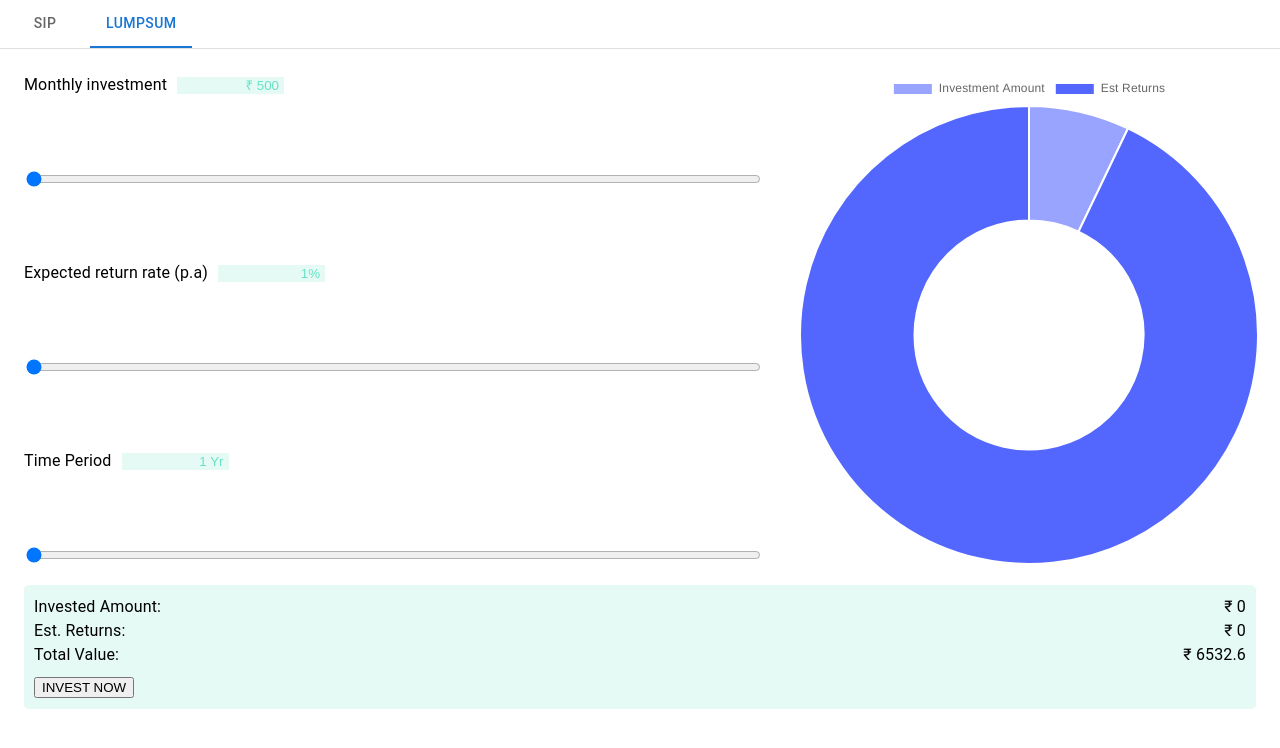
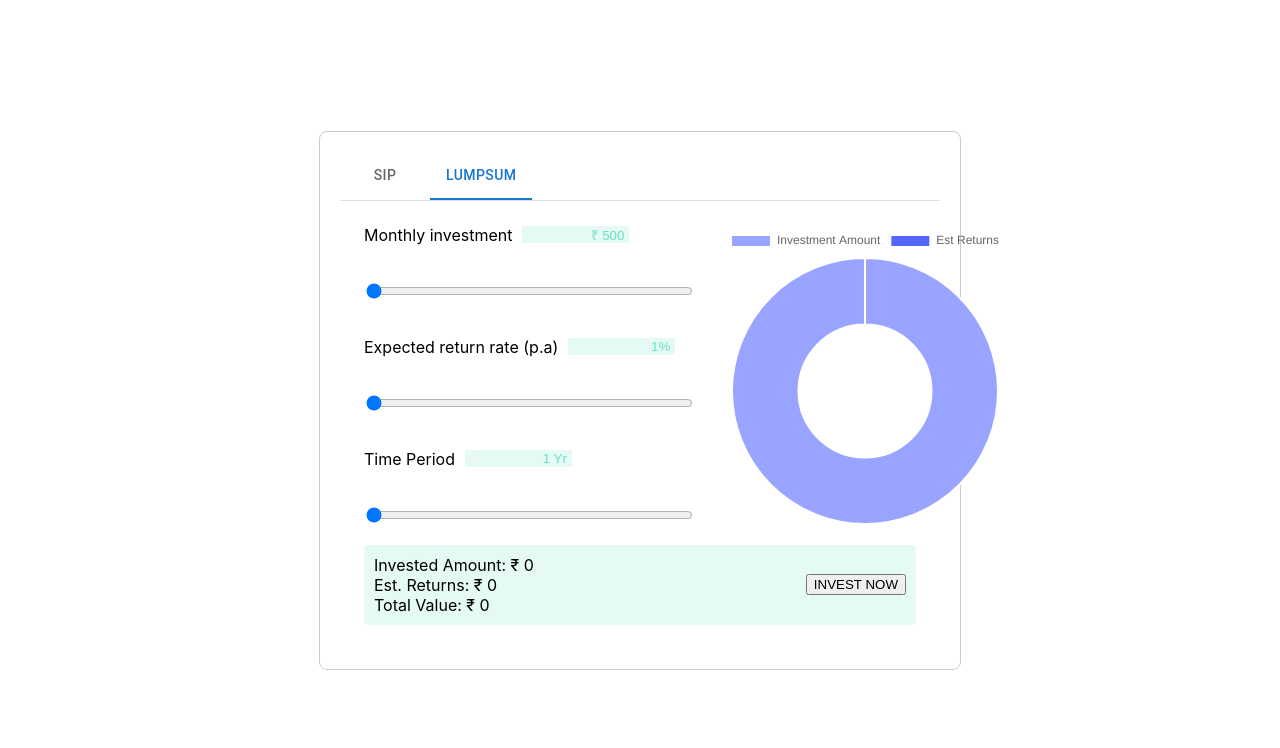
Before and after one commit to j4sumit/sipcalculator, a React (Create React App) app: page / in a window 1280 px wide. Both pictures are taken after a click on the tab "LUMPSUM". Shown: the top 748 px of the page. Built offline with nearby package versions, Linux system fonts and the light colour scheme.

Commit message:
Sip and LumpSum component added inside border

```diff
--- a/src/Component/Calculator.js
+++ b/src/Component/Calculator.js
@@ -5,30 +5,33 @@ import TabContext from '@mui/lab/TabContext';
 import TabList from '@mui/lab/TabList';
 import TabPanel from '@mui/lab/TabPanel';
 import Sip from './Sip';
-import LumpSum from './LumpSum.js';
+import LumpSum from './LumpSum';
 
 export default function Calculator() {
   const [value, setValue] = useState('1');
+
   const handleChange = (event, newValue) => {
     setValue(newValue);
   };
 
   return (
-    <Box sx={{ width: '100%', typography: 'body1' }}>
+    <div style={{ display: 'flex', justifyContent: 'center', alignItems: 'center', height: '100vh' }}>
+      <Box sx={{ width: '600px', border: '1px solid #ccc', borderRadius: '8px', padding: '20px' }}>
         <TabContext value={value}>
           <Box sx={{ borderBottom: 1, borderColor: 'divider' }}>
             <TabList onChange={handleChange} aria-label="lab API tabs example">
               <Tab label="SIP" value="1" />
-            <Tab label="Lumpsum" value="2" />
+              <Tab label="LumpSum" value="2" />
             </TabList>
           </Box>
           <TabPanel value="1">
-          {value === '1' && <Sip />}
+            <Sip />
           </TabPanel>
           <TabPanel value="2">
-          {value === '2' && <LumpSum />}
+            <LumpSum />
           </TabPanel>
         </TabContext>
       </Box>
+    </div>
   );
 }
--- a/src/Component/LumpSum.js
+++ b/src/Component/LumpSum.js
@@ -1,6 +1,5 @@
 import React, { useState } from 'react';
 import { Doughnut } from 'react-chartjs-2';
-import './LumpSum.css';
 
 const LumpSum = () => {
   const [investment, setInvestment] = useState(500);
@@ -22,39 +21,49 @@ const LumpSum = () => {
   const calculateEstReturns = () => {
     const monthlyRate = returnRate / 12 / 100;
     const numPayments = timePeriod * 12;
-
-    const amount =
-      investment *
-      ((Math.pow(1 + monthlyRate, numPayments) - 1) / monthlyRate) *
-      (1 + monthlyRate);
-
-    return amount.toFixed(2);
+    const amount = investment* (Math.pow((1 + monthlyRate, numPayments)-1)/monthlyRate)*(1+monthlyRate);
+    return amount;
   };
-
-  const totalValue = parseFloat(investment) + parseFloat(calculateEstReturns());
 
   const data = {
     labels: ['Investment Amount', 'Est Returns'],
     datasets: [
       {
-        data: [investment, totalValue],
+        data: [investment, calculateEstReturns()],
         backgroundColor: ['#98a4ff', '#5367ff'],
-        hoverBackgroundColor: ['#98a4ff', '#5367ff'],
+        // hoverBackgroundColor: ['#98a4ff', '#5367ff'],
       },
     ],
   };
 
   return (
-    <div className="LumpSum-container">
-      <div className="row">
-        <div className="left-column">
-          <div className="input-container">
-            <label>Monthly investment</label>
+    <div style={{ display: 'flex', flexDirection: 'column' }}>
+      <div style={{ display: 'flex' }}>
+        <div
+          style={{
+            flex: '0 0 60%',
+            marginRight: '20px',
+            display: 'flex',
+            flexDirection: 'column',
+            justifyContent: 'space-between',
+          }}
+        >
+          <div style={{ display: 'flex', alignItems: 'center' }}>
+            <label style={{ marginRight: '10px', textAlign: 'left' }}>
+              Monthly investment
+            </label>
             <input
               type="text"
               value={`₹ ${investment}`}
               readOnly
-              className="input-text"
+              style={{
+                width: '100px',
+                backgroundColor: '#e5faf5',
+                color: '#66e3c4',
+                textAlign: 'right',
+                paddingRight: '5px',
+                border: 'none',
+              }}
             />
           </div>
           <input
@@ -64,13 +73,22 @@ const LumpSum = () => {
             value={investment}
             onChange={handleInvestmentChange}
           />
-          <div className="input-container">
-            <label>Expected return rate (p.a)</label>
+          <div style={{ display: 'flex', alignItems: 'center' }}>
+            <label style={{ marginRight: '10px', textAlign: 'left' }}>
+              Expected return rate (p.a)
+            </label>
             <input
               type="text"
               value={`${returnRate}%`}
               readOnly
-              className="input-text"
+              style={{
+                width: '100px',
+                backgroundColor: '#e5faf5',
+                color: '#66e3c4',
+                textAlign: 'right',
+                paddingRight: '5px',
+                border: 'none',
+              }}
             />
           </div>
           <input
@@ -80,13 +98,22 @@ const LumpSum = () => {
             value={returnRate}
             onChange={handleReturnRateChange}
           />
-          <div className="input-container">
-            <label>Time Period</label>
+          <div style={{ display: 'flex', alignItems: 'center' }}>
+            <label style={{ marginRight: '10px', textAlign: 'left' }}>
+              Time Period
+            </label>
             <input
               type="text"
               value={`${timePeriod} Yr`}
               readOnly
-              className="input-text"
+              style={{
+                width: '100px',
+                backgroundColor: '#e5faf5',
+                color: '#66e3c4',
+                textAlign: 'right',
+                paddingRight: '5px',
+                border: 'none',
+              }}
             />
           </div>
           <input
@@ -97,24 +124,42 @@ const LumpSum = () => {
             onChange={handleTimePeriodChange}
           />
         </div>
-        <div className="right-column">
+        <div style={{ flex: '0 0 40%' }}>
           <Doughnut data={data} />
         </div>
       </div>
-      <div className="result-container">
-        <div className="result-item">
-          <span>Invested Amount:</span>
-          <span>₹ 0</span>
+      <div
+        style={{
+          marginTop: '20px',
+          textAlign: 'left',
+          backgroundColor: '#e5faf5',
+          padding: '10px',
+          borderRadius: '5px',
+        }}
+      >
+        <div
+          style={{
+            display: 'flex',
+            justifyContent: 'space-between',
+            alignItems: 'center',
+          }}
+        >
+          <div>
+            <div>
+              <label>Invested Amount: <span>₹ 0</span></label>
+
+            </div>
+            <div>
+              <label>Est. Returns: <span>₹ 0</span></label>
+
+            </div>
+            <div>
+              <label>Total Value: <span>₹ 0</span></label>
+
+            </div>
+          </div>
+          <button>INVEST NOW</button>
         </div>
-        <div className="result-item">
-          <span>Est. Returns:</span>
-          <span>₹ 0</span>
-        </div>
-        <div className="result-item">
-          <span>Total Value:</span>
-          <span>₹ {totalValue}</span>
-        </div>
-        <button>INVEST NOW</button>
       </div>
     </div>
   );
--- a/src/Component/Sip.js
+++ b/src/Component/Sip.js
@@ -21,13 +21,8 @@ const Sip = () => {
   const calculateEstReturns = () => {
     const monthlyRate = returnRate / 12 / 100;
     const numPayments = timePeriod * 12;
-
-    const amount =
-      investment *
-      ((Math.pow(1 + monthlyRate, numPayments) - 1) / monthlyRate) *
-      (1 + monthlyRate);
-
-    return amount.toFixed(2);
+    const amount = investment* (Math.pow((1 + monthlyRate, numPayments)-1)/monthlyRate)*(1+monthlyRate);
+    return amount;
   };
 
   const data = {
@@ -36,7 +31,7 @@ const Sip = () => {
       {
         data: [investment, calculateEstReturns()],
         backgroundColor: ['#98a4ff', '#5367ff'],
-        hoverBackgroundColor: ['#98a4ff', '#5367ff'],
+        // hoverBackgroundColor: ['#98a4ff', '#5367ff'],
       },
     ],
   };
```
Lines whose indentation alone changed are shown as unchanged.
